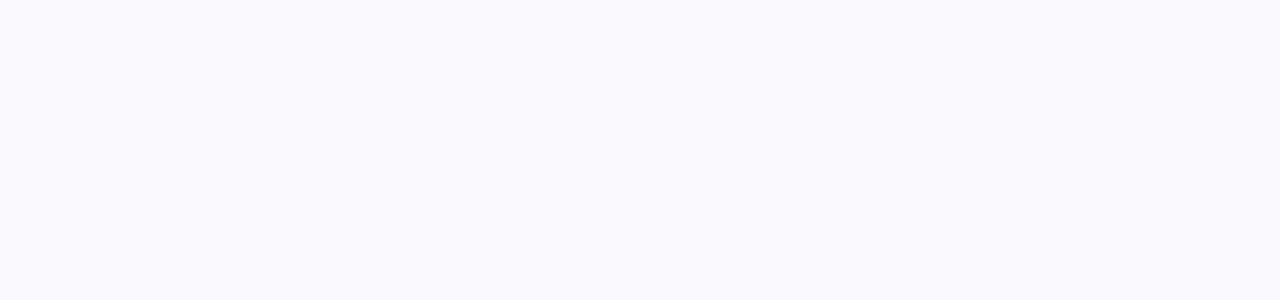
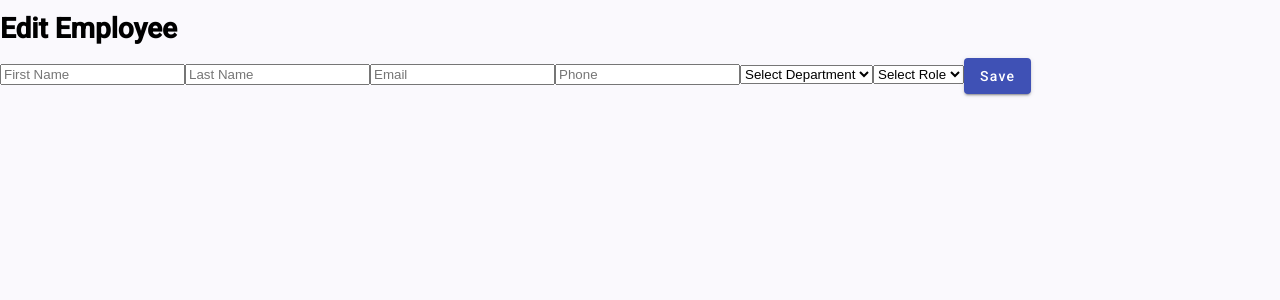
Before and after one commit to SamanS-96/emp-attendance-mgt-frontend, an Angular app: page /employee-edit/1 in a window 1280 px wide. Before the commit this address led to /. Shown: the top 300 px of the page. Built offline with nearby package versions, Linux system fonts and the light colour scheme; no server answers.

Commit message:
employee page CRUD ops done

```diff
--- a/src/app/app.routes.ts
+++ b/src/app/app.routes.ts
@@ -10,5 +10,9 @@ export const routes: Routes = [
   {
     path: 'employee-add',
     component: EmployeeAdd
+  },
+  {
+    path:'employee-edit/:id',
+    component: EmployeeAdd
   }
 ];
--- a/src/app/pages/employee-add/employee-add.html
+++ b/src/app/pages/employee-add/employee-add.html
@@ -1,4 +1,4 @@
-<h1>Add Employee</h1>
+<h1>{{ isEditMode ? 'Edit Employee' : 'Add Employee' }}</h1>
 
 <form [formGroup]="employeeForm" (ngSubmit)="save()">
 
@@ -10,7 +10,14 @@
 
   <input type="text" placeholder="Phone" formControlName="phone">
 
-  <input type="number" placeholder="Department ID" formControlName="departmentId">
+  <select formControlName="department">
+    <option value="">Select Department</option>
+    @for(department of departments; track department) {
+        <option [value]="department">
+        {{ department }}
+        </option>
+    }
+  </select>
 
   <select formControlName="role">
     <option value="">Select Role</option>
@@ -21,6 +28,6 @@
     }
   </select>
 
-  <button type="submit">Save</button>
+  <button mat-raised-button color="primary" type="submit">Save</button>
 
 </form>
--- a/src/app/pages/employee-add/employee-add.ts
+++ b/src/app/pages/employee-add/employee-add.ts
@@ -1,12 +1,15 @@
 import { Component } from '@angular/core';
 import { ReactiveFormsModule, FormBuilder, FormGroup } from '@angular/forms';
 import { EmployeeService } from '../../services/employee';
-import { Router } from '@angular/router';
+import { ActivatedRoute, Router } from '@angular/router';
+import { ChangeDetectorRef } from '@angular/core';
+import { MatButtonModule } from '@angular/material/button';
 
 @Component({
   selector: 'app-employee-add',
   imports: [
-    ReactiveFormsModule
+    ReactiveFormsModule,
+    MatButtonModule
   ],
   templateUrl: './employee-add.html',
   styleUrl: './employee-add.css',
@@ -14,16 +17,17 @@ import { Router } from '@angular/router';
 export class EmployeeAdd {
 
   employeeForm: FormGroup;
-
-  roles = [
-    'ADMIN',
-    'EMPLOYEE'
-  ];
+  employeeId!: number;
+  isEditMode = false;
+  roles: string[] = [];
+  departments: string[] = [];
 
   constructor(
     private fb: FormBuilder,
     private employeeService: EmployeeService,
-    private router: Router
+    private router: Router,
+    private route: ActivatedRoute,
+    private cdr: ChangeDetectorRef,
   ) {
 
     this.employeeForm = this.fb.group({
@@ -32,24 +36,88 @@ export class EmployeeAdd {
       lastName: [''],
       email: [''],
       phone: [''],
-      departmentId: [''],
+      department: [''],
       role: ['']
 
     });
 
   }
 
-  save(){
+  ngOnInit(): void {
+    this.loadRoles();
+    this.loadDepartments();
+    const id = this.route.snapshot.paramMap.get('id');
+    if (id) {
+      this.employeeId = Number(id);
+      this.isEditMode = true;
+      this.loadEmployee(this.employeeId);
+    }
+  }
+
+  loadEmployee(id: number) {
+    this.employeeService
+      .getById(id)
+      .subscribe({
+        next: (employee: any) => {
+          this.employeeForm.patchValue({
+            firstName: employee.firstName,
+            lastName: employee.lastName,
+            email: employee.email,
+            phone: employee.phone,
+            department: employee.department?.name,
+            role: employee.role
+          });
+        }
+      });
+  }
+
+  save() {
     const employee = this.employeeForm.value;
-    this.employeeService.save(employee)
+    if (this.isEditMode) {
+      this.employeeService
+        .update(this.employeeId, employee)
+        .subscribe({
+          next: () => {
+            alert("Employee Updated");
+            this.router.navigate(['/employee']);
+          }
+        });
+    } else {
+      this.employeeService
+        .save(employee)
+        .subscribe({
+          next: () => {
+            alert("Employee Saved");
+            this.router.navigate(['/employee']);
+          }
+        });
+    }
+  }
+
+  loadRoles() {
+    this.employeeService
+      .getRoles()
       .subscribe({
-        next:(response)=>{
-          console.log("Saved", response);
-          alert("Employee Saved");
-          this.router.navigate(['/employee']);
+        next: (data) => {
+          this.roles = data;
+          this.cdr.detectChanges();
         },
-        error:(error)=>{
-          console.log(error);
+        error: (err) => {
+          console.log(err);
+        }
+      });
+  }
+
+  loadDepartments() {
+    this.employeeService
+      .getDepartments()
+      .subscribe({
+        next: (data) => {
+          this.departments = data;
+          this.cdr.detectChanges();
+        },
+        error: (err) => {
+          console.log(err);
         }
       });
   }
--- a/src/app/pages/employee/employee.html
+++ b/src/app/pages/employee/employee.html
@@ -27,6 +27,13 @@
     </td>
   </ng-container>
 
+  <ng-container matColumnDef="action">
+    <th mat-header-cell *matHeaderCellDef>Action</th>
+    <td mat-cell *matCellDef="let emp">
+        <button mat-raised-button color="primary" (click)="editEmployee(emp.id)">Edit</button>
+        <button mat-raised-button color="warn" (click)="deactivateEmployee(emp.id)">Deactivate</button>
+    </td>
+  </ng-container>
 
   <tr mat-header-row *matHeaderRowDef="displayedColumns"></tr>
 
--- a/src/app/pages/employee/employee.ts
+++ b/src/app/pages/employee/employee.ts
@@ -21,35 +21,56 @@ export class Employee implements OnInit {
   displayedColumns: string[] = [
     'code',
     'firstName',
-    'email'
+    'email',
+    'action'
   ];
 
   constructor(
     private employeeService: EmployeeService,
     private cd: ChangeDetectorRef,
     private router: Router
-  ) {}
+  ) { }
 
   ngOnInit(): void {
+    this.loadEmployees();
+  }
 
+  addEmployee() {
+    this.router.navigate(['/employee-add']);
+  }
+
+  editEmployee(id: number) {
+    this.router.navigate([
+      '/employee-edit',
+      id
+    ]);
+  }
+
+  deactivateEmployee(id: number) {
+    if (!confirm("Deactivate this employee?")) {
+      return;
+    }
+    this.employeeService
+      .deactivate(id)
+      .subscribe({
+        next: () => {
+          this.loadEmployees();
+        }
+      });
+  }
+
+  loadEmployees(){
     this.employeeService.getAll()
       .subscribe({
-        next: (data:any)=>{
-
+        next: (data: any) => {
           console.log("EMP DATA :", data);
-
           this.employees = data;
-
           this.cd.detectChanges();
-
         },
-        error:(error)=>{
+        error: (error) => {
           console.log(error);
         }
       });
   }
 
-  addEmployee(){
-    this.router.navigate(['/employee-add']);
-  }
 }
--- a/src/app/services/employee.ts
+++ b/src/app/services/employee.ts
@@ -8,12 +8,35 @@ export class EmployeeService {
 
     private api = 'http://localhost:8080/employees';
 
-  constructor(private http: HttpClient) {}
+    constructor(private http: HttpClient) { }
 
     getAll() {
         return this.http.get(this.api + '/get-all');
     }
+
     save(employee: any) {
-    return this.http.post(this.api +'/save', employee);
+        return this.http.post(this.api + '/save', employee);
     }
+
+    deactivate(id: number) {
+        return this.http.put(this.api + '/deactivate/' + id, {});
     }
+
+    getById(id: number) {
+        return this.http.get(this.api + '/get/' + id);
+    }
+
+    update(id: number, employee: any) {
+        return this.http.put(this.api + '/update/' + id, employee);
+    }
+
+    getRoles() {
+        return this.http.get<string[]>('http://localhost:8080/employees/roles');
+    }
+
+    getDepartments() {
+        return this.http.get<string[]>('http://localhost:8080/employees/departments');
+    }
+
+
+}
--- a/src/styles.css
+++ b/src/styles.css
@@ -1 +1 @@
-/* You can add global styles to this file, and also import other style files */
+@import '@angular/material/prebuilt-themes/indigo-pink.css';
```
Lines whose indentation alone changed are shown as unchanged.
